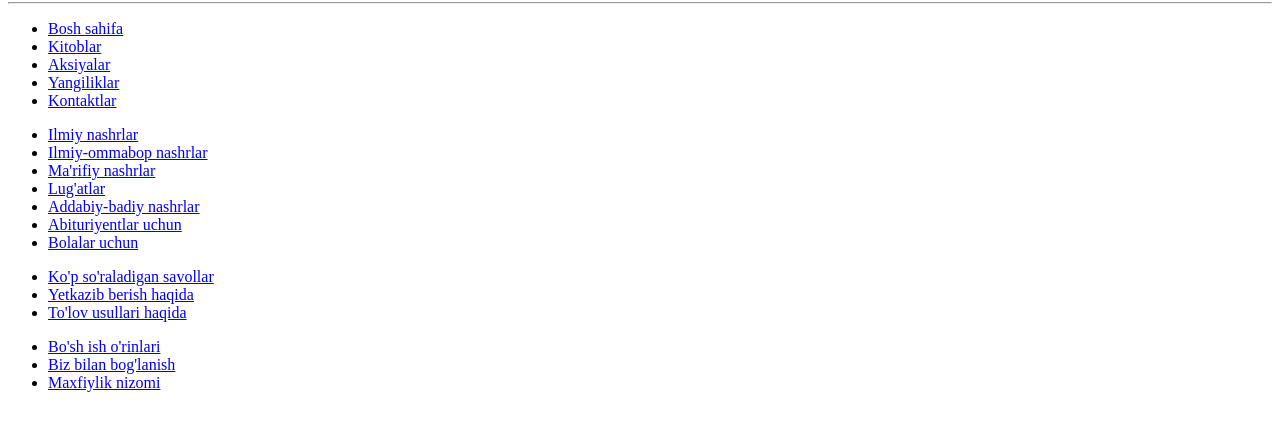
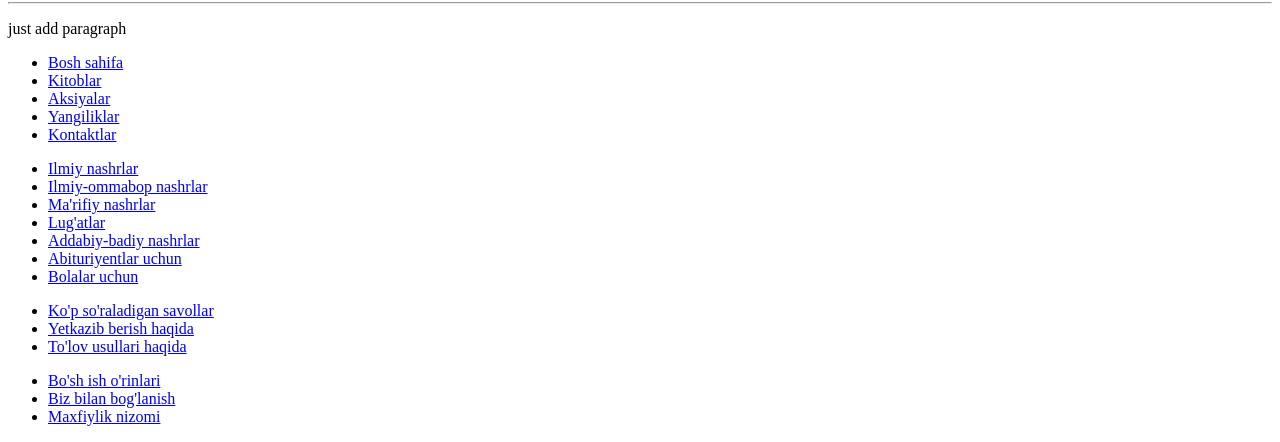
Before and after one commit to jakhongirbotir/learn-fundamentals, a plain HTML site: page index.html in a window 1280 px wide. Shown: the part 2021-2463 px from the top of the page. Before the commit the page ends 2429 px from the top, so only its background shows below. Drawn offline with Linux system fonts and the light colour scheme.

Commit message:
Add just paragraph

```diff
--- a/index.html
+++ b/index.html
@@ -105,6 +105,7 @@
 
       </div>
       <hr>
+      <p>just add paragraph</p>
       <div>
         <!-- footer linklar -->
         <ul>
```
